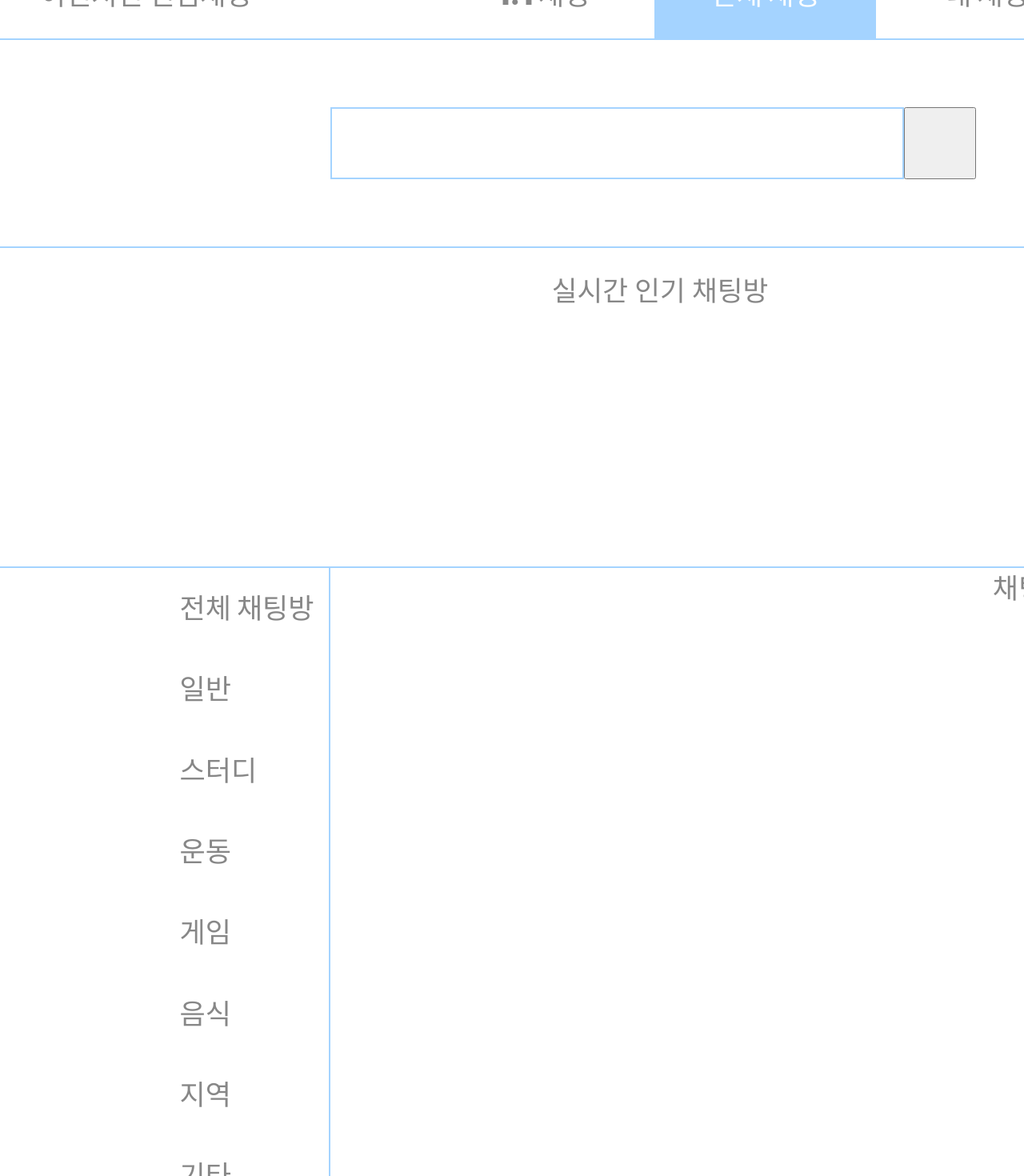
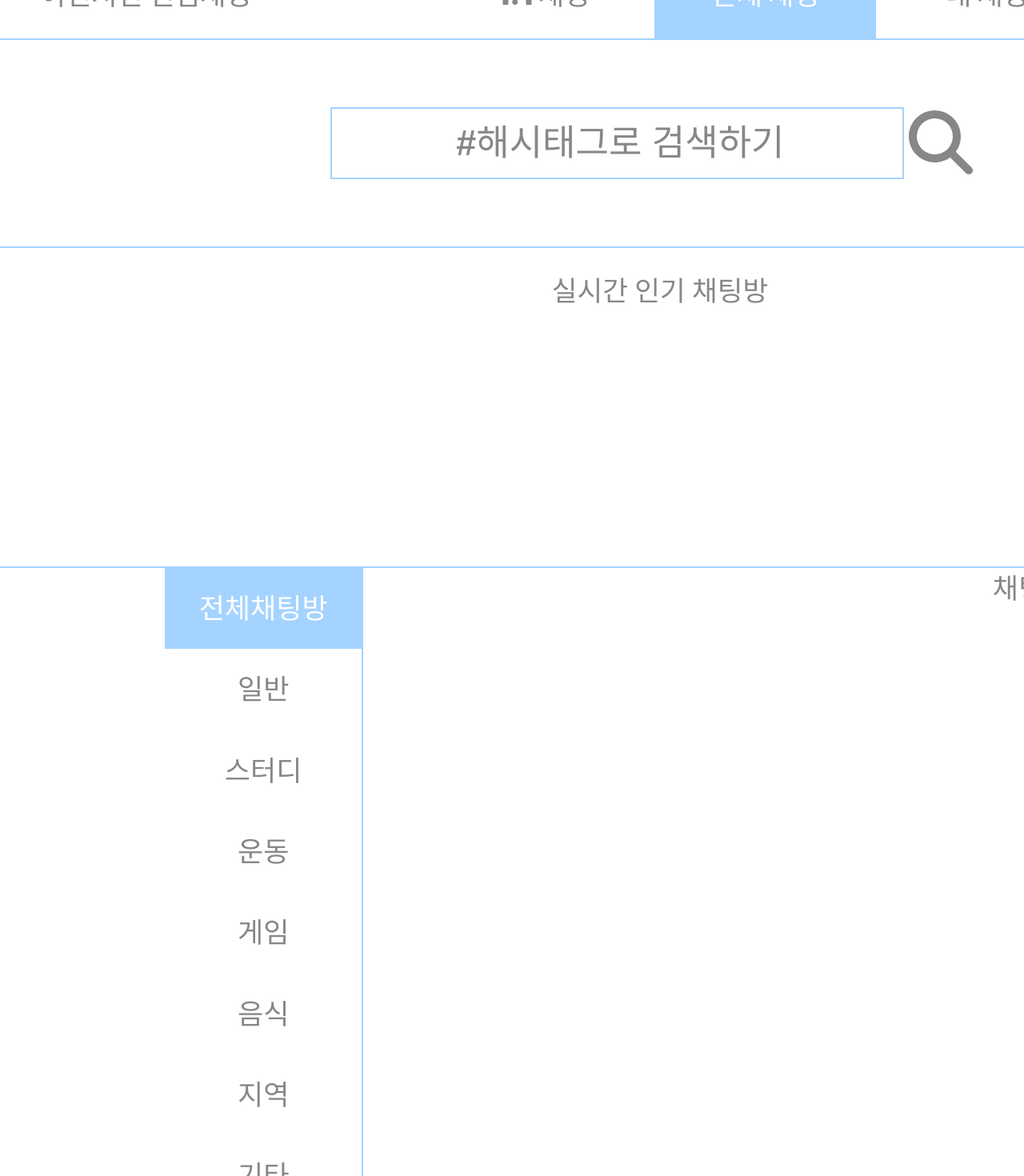
Before and after one commit to Eung-ae-Project/RandomChat, a React (Vite) app in the folder front/: page /group in a window 1280 px wide. Shown: the part 60-1530 px from the top of the page at 80% size. Built offline with nearby package versions, Linux system fonts and the light colour scheme.

Commit message:
Category

```diff
--- a/front/package.json
+++ b/front/package.json
@@ -12,6 +12,11 @@
   "dependencies": {
     "@emotion/react": "^11.11.3",
     "@emotion/styled": "^11.11.0",
+    "@fortawesome/fontawesome-svg-core": "^6.5.1",
+    "@fortawesome/free-brands-svg-icons": "^6.5.1",
+    "@fortawesome/free-regular-svg-icons": "^6.5.1",
+    "@fortawesome/free-solid-svg-icons": "^6.5.1",
+    "@fortawesome/react-fontawesome": "^0.2.0",
     "@loadable/component": "^5.16.3",
     "@types/react-router-dom": "^5.3.3",
     "@vitejs/plugin-vue-jsx": "^3.1.0",
--- /dev/null
+++ b/front/src/pages/Group/ChatSect.tsx
@@ -0,0 +1,65 @@
+import React, {useState} from "react";
+import {ChatList, ChatSection, LeftBar, Li, RightBar} from "@pages/Group/styles";
+
+const ChatSect=()=>{
+
+    const [chatList,setChatList] = useState([]);
+    const [select,setSelect] = useState('all');
+    const category = [
+        {value:"all" , text:"전체채팅방"},
+        {value:"normal" , text:"일반"},
+        {value:"study" , text:"스터디"},
+        {value:"exercise" , text:"운동"},
+        {value:"game" , text:"게임"},
+        {value:"food" , text:"음식"},
+        {value:"location" , text:"지역"},
+        {value:"etc" , text:"기타"},
+    ]
+    const loadChat=(e:any)=>{
+        // 벨류값 참고해서 벨류 값에 따라 db에 가져올 데이터가 달라짐
+        // 채팅 목록을 state로 만들고 가져온 벨류에 따라서 스테이트 변경
+        // 변경 과정은 벨류에 따라 백에 보내는 api가 달라지고 요청후 받는
+        // 데이터를 state에 반영한다.
+        setSelect(e.target.getAttribute('value'));
+        console.log(e.target.getAttribute('value'));
+
+    }
+    const activateStyle=()=>{
+        //1. nth-chile, map 사용,
+
+    }
+    const activeStyle={
+        color: 'white',
+        background: '#A4D3FF',
+    }
+    const deActiveStyle = {
+        color: 'rgba(135, 135, 135, 100)',
+    }
+    const CategoryList=()=>{
+        return(
+            <>{category.map(({value,text})=>(
+                <Li key={value} onClick={loadChat} value={value} style={select==value ? activeStyle:deActiveStyle} >{text}</Li>
+            )) }
+        </>
+        )
+
+    }
+
+    return(
+        <ChatSection>
+            <ChatList className="ChatList">
+                <LeftBar className="LeftBar">
+                    <ul >
+                        <CategoryList/>
+                    </ul>
+                </LeftBar>
+                <RightBar>
+                    채팅방 리스트
+                </RightBar>
+            </ChatList>
+        </ChatSection>
+    )
+}
+
+
+export default ChatSect
--- /dev/null
+++ b/front/src/pages/Group/HotChatSect.tsx
@@ -0,0 +1,16 @@
+import React from "react";
+import {HotChat} from "@pages/Group/styles";
+
+
+
+const HotChatSect=()=> {
+
+    return (
+        <HotChat>
+            <h2>실시간 인기 채팅방</h2>
+            <div></div>
+        </HotChat>
+
+    )
+}
+export default HotChatSect;
--- /dev/null
+++ b/front/src/pages/Group/SearchSect.tsx
@@ -0,0 +1,18 @@
+import React from "react";
+import {Search} from "@pages/Group/styles";
+import {FontAwesomeIcon} from "@fortawesome/react-fontawesome";
+import {faMagnifyingGlass} from "@fortawesome/free-solid-svg-icons";
+const SearchSect=()=> {
+
+    return (
+        <Search>
+            <form>
+                <input type="text" placeholder="#해시태그로 검색하기"/>
+                <button>
+                    <FontAwesomeIcon icon={faMagnifyingGlass}/>
+                </button>
+            </form>
+        </Search>
+    )
+}
+export default SearchSect;
--- a/front/src/pages/Group/index.tsx
+++ b/front/src/pages/Group/index.tsx
@@ -1,47 +1,25 @@
 import Header from "@layouts/Header";
-import { ChatList, ChatSection, HotChat, LeftBar, RightBar, Search } from "@pages/Group/styles";
-import React from "react";
+import SearchSect from "@pages/Group/SearchSect"
+import { ChatList, ChatSection, HotChat, LeftBar, RightBar} from "@pages/Group/styles";
+import React, {ChangeEvent, ReactEventHandler, useState} from "react";
 import { NavLink } from "react-router-dom";
+import {Simulate} from "react-dom/test-utils";
+import { FontAwesomeIcon } from "@fortawesome/react-fontawesome";
+import { faMagnifyingGlass } from "@fortawesome/free-solid-svg-icons";
+import loadedData = Simulate.loadedData;
+import HotChatSect from "@pages/Group/HotChatSect";
+import ChatSect from "@pages/Group/ChatSect";
 
 
 const Group =()=>{
-	const loadChat=()=>{
 
-	}
 
 	return(
 		<>
 			<Header/>
-			<Search>
-				<form>
-					<input type="text"/>
-					<button></button>
-				</form>
-			</Search>
-			<HotChat>
-				<h2>실시간 인기 채팅방</h2>
-				<div></div>
-			</HotChat>
-			<ChatSection>
-				<ChatList>
-					<LeftBar>
-						<ul>
-							<li onClick={loadChat}>전체 채팅방</li>
-							<li>일반</li>
-							<li>스터디</li>
-							<li>운동</li>
-							<li>게임</li>
-							<li>음식</li>
-							<li>지역</li>
-							<li>기타</li>
-						</ul>
-					</LeftBar>
-					<RightBar>
-						채팅방 리스트
-					</RightBar>
-				</ChatList>
-			</ChatSection>
-
+			<SearchSect/>
+			<HotChatSect/>
+			<ChatSect/>
 		</>
 	)
 }
--- a/front/src/pages/Group/styles.tsx
+++ b/front/src/pages/Group/styles.tsx
@@ -6,16 +6,35 @@ export const Search =styled.div`
     display: flex;
     justify-content: center;
     align-items: center;
-    & form{
+
+    & form {
         display: flex;
         height: 35%;
         width: 50%;
-        & input{
+
+        & input {
             width: 87%;
-            border: 2px solid #A4D3FF ;
+            border: 2px solid #A4D3FF;
+            font-size: 45px;
+            padding-left: 10px;
+            outline: none;
+            color: rgb(0, 0, 0);
+        }
+
+        & input::placeholder {
+            color: rgba(135, 135, 135, 100);
+            font-size: 45px;
+            font-weight: 1000;
+            text-align: center;
+
 
         }
-        & button{
+
+        & button {
+            font-size: 80px;
+            color: rgba(135, 135, 135, 100);
+            background-color: transparent;
+            border: none;
             width: 90px;
         }
     }
@@ -31,8 +50,6 @@ export const HotChat = styled.div`
 export const ChatSection = styled.div`
     display: flex;
     justify-content: center;
-
-
 `;
 
 export const ChatList = styled.div`
@@ -46,21 +63,23 @@ export const LeftBar = styled.div`
     display: flex;
     font-weight: 1000;
     border-right: 2px solid #A4D3FF;
-		 width: 20%;
+    width: 25%;
     justify-content: center;
     & ul{
         list-style: none;
+        width: 100%;
         margin: 0;
         padding: 0;
         justify-content: center;
+        text-align: center;
     }
-		& li{
-
+    & ul:hover{
+        cursor: default;
+    }
+`;
+export const Li =styled.li`
     padding: 25px 0;
     color: rgba(135, 135, 135, 100);
-
-		}
-
 `;
 export const RightBar = styled.div`
 		display: flex;
--- a/front/src/pages/Login/index.tsx
+++ b/front/src/pages/Login/index.tsx
@@ -13,12 +13,12 @@ const Login =()=>{
 			setLogInError(false);
 			axios
 				.post(
-					'',
+					'/api/users/login',
 					{id,password},
 					{withCredentials:true,}
 				)
-				.then(()=>{
-
+				.then((response)=>{
+					console.log("성공..");
 				})
 				.catch((error)=>{
 					setLogInError(error.response?.status === 401);
@@ -30,13 +30,13 @@ const Login =()=>{
 	return(
 		<div id ='container'>
 			<Img src="src/assets/logo.png" alt="logo" />
-			<Form onSubmit={onSubmit}>
-				<label id = 'id-label'>
-					<Input type ='id' id='id' name = 'id' value={id} onChange={onchangeId}/>
+			<Form method='post' onSubmit={onSubmit}>
+				<label htmlFor='email' id = 'id-label'>
+					<Input className="form-control" id='email' name = 'email' value={id} onChange={onchangeId}/>
 					{/* {logInError && <Error>이메일과 비밀번호 조합이 일치하지 않습니다.</Error>} */}
 				</label>
-				<label id = 'password-label'>
-					<Input type ='password' id='password' name = 'password' value={password} onChange={onchangePassword}/>
+				<label htmlFor='password' id = 'password-label'>
+					<Input className='form-control' type ='password' id='password' name = 'password' value={password} onChange={onchangePassword}/>
 				</label>
 				<Label id='islogin'>
 					<Input type='checkbox' id='islogin'/>로그인 유지하기
--- a/front/vite.config.ts
+++ b/front/vite.config.ts
@@ -12,14 +12,15 @@ export default defineConfig({
       // /api 라는 문자열이 target 에 지정한 문자열 https://api.allsilver.com/ 로 변환되어 사용된다.
       // 예를 들어 요청 도메인이 http://localhost:5173/api/hello 라면 프록시에 의하여
       // https://api.allsilver.com/hello로 요청이 되는 것이다.
-      '/api': {
-        // 프록시가 적용될 요청 경로의 시작 부분. 클라이언트가 보낸 요청의 URL이 api로 시작되면 이 설정이 적용된다.
-        target: 'https://localhost:8000/', // 사용할 요청 도메인을 설정한다.
-        changeOrigin: true, // HTTP 요청 헤더의 Host 값을 서버의 호스트와 일치하도록 변경한다. 이를 통해 클라이언트의 요청을 target에 설정된 도메인에서 온 것 처럼 변경할 수 있다.
-        rewrite: path => path.replace(/^\/api/, ''), // 프록시 요청의 경로를 재작성하는 함수를 설정한다.
-        secure: false,
-        ws:false
-      },
+      '/api':'http://localhost:8080'
+      //     {
+      //   // 프록시가 적용될 요청 경로의 시작 부분. 클라이언트가 보낸 요청의 URL이 api로 시작되면 이 설정이 적용된다.
+      //   target: 'https://localhost:8000/', // 사용할 요청 도메인을 설정한다.
+      //   changeOrigin: true, // HTTP 요청 헤더의 Host 값을 서버의 호스트와 일치하도록 변경한다. 이를 통해 클라이언트의 요청을 target에 설정된 도메인에서 온 것 처럼 변경할 수 있다.
+      //   rewrite: path => path.replace(/^\/api/, ''), // 프록시 요청의 경로를 재작성하는 함수를 설정한다.
+      //   secure: false,
+      //   ws:false
+      // },
 
 
 
```
Also changed, not shown: 1 other file (tests, documents, lock files or other folders). Lines whose indentation alone changed are shown as unchanged.
